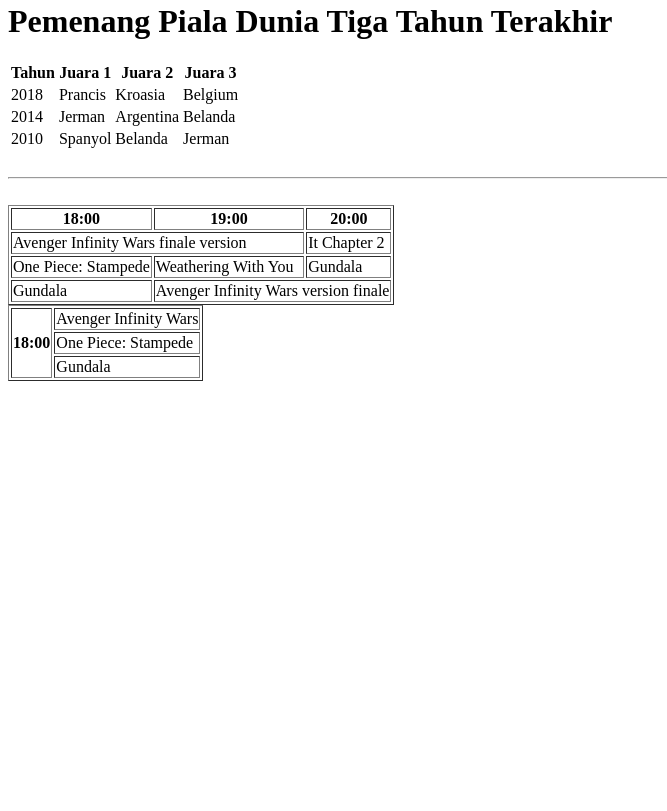
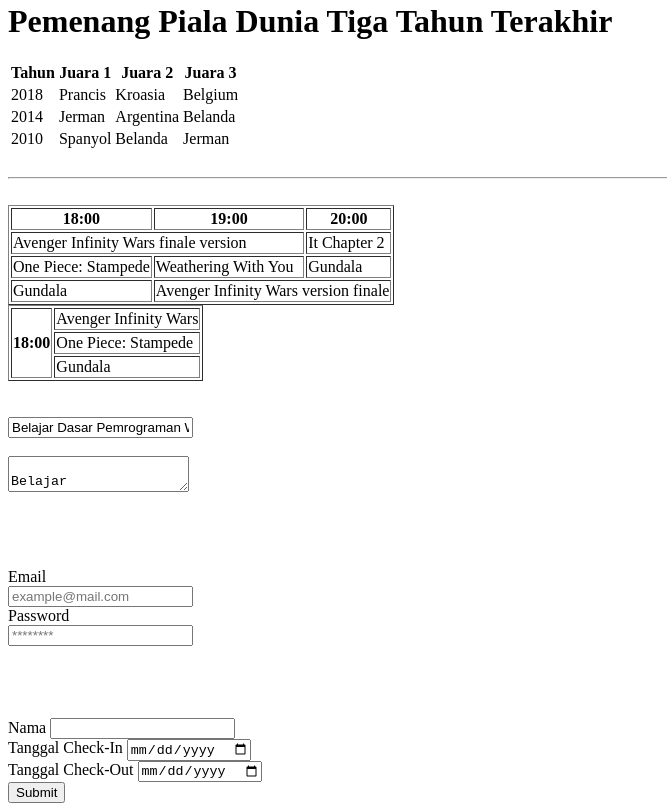
Before and after one commit to fadlifr/idcamp-react, a plain HTML site: page halaman-profil-bandung/sandbox.html in a window 1280 px wide. Shown: the part 1056-1867 px from the top of the page, without its empty margins (0-667 px from the left). Before the commit the page ends 1445 px from the top, so only its background shows below. Drawn offline with Linux system fonts and the light colour scheme.

Commit message:
add tabel in index.html
materi atribut dan input di sandbox.html

```diff
--- a/halaman-profil-bandung/sandbox.html
+++ b/halaman-profil-bandung/sandbox.html
@@ -186,5 +186,53 @@
 				<td>Gundala</td>
 			</tr>
 		</table>
+		<br /><br />
+
+		<!-- Input user -->
+		<input type="text" value="Belajar Dasar Pemrograman Web" /> <br /><br />
+		<textarea>
+			Belajar
+			Dasar
+			Pemrograman
+			Web
+		</textarea
+		>
+		<br /><br /><br />
+		<!-- labeling -->
+		<!-- atribut pada elemen input -->
+		<br /><br />
+		<div>
+			<label for="email">Email</label>
+			<br />
+			<input type="email" id="email" placeholder="example@mail.com" required />
+		</div>
+		<div>
+			<label for="password">Password</label>
+			<br />
+			<input type="password" id="password" placeholder="********" required />
+		</div>
+		<!-- membuat formulir -->
+		<br /><br /><br /><br />
+		<!-- <form method="POST" action="https://example.com/"> or -->
+		<form method="GET" action="https://example.com/">
+			<div>
+				<label for="fullName">Nama</label>
+				<input id="fullName" name="fullName" required />
+			</div>
+
+			<div>
+				<label for="checkIn">Tanggal Check-In</label>
+				<input type="date" id="checkIn" name="checkIn" required />
+			</div>
+
+			<div>
+				<label for="checkOut">Tanggal Check-Out</label>
+				<input type="date" id="checkOut" name="checkOut" required />
+			</div>
+
+			<button type="submit">Submit</button>
+		</form>
+		<!-- special character -->
+		<!-- ASCII characters & “escaped” character (numeric entity: &#169;, named entity: &copy;) -->
 	</body>
 </html>
```
Also changed, not shown: halaman-profil-bandung/index.html (+28 -0 lines).
